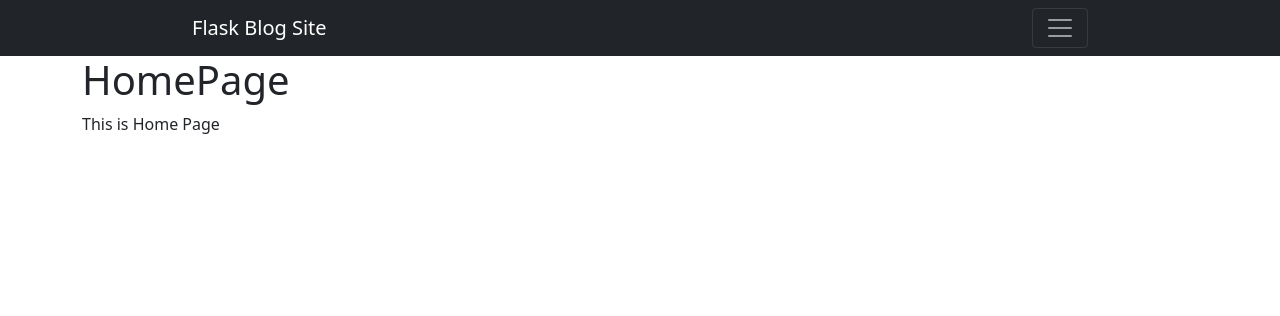
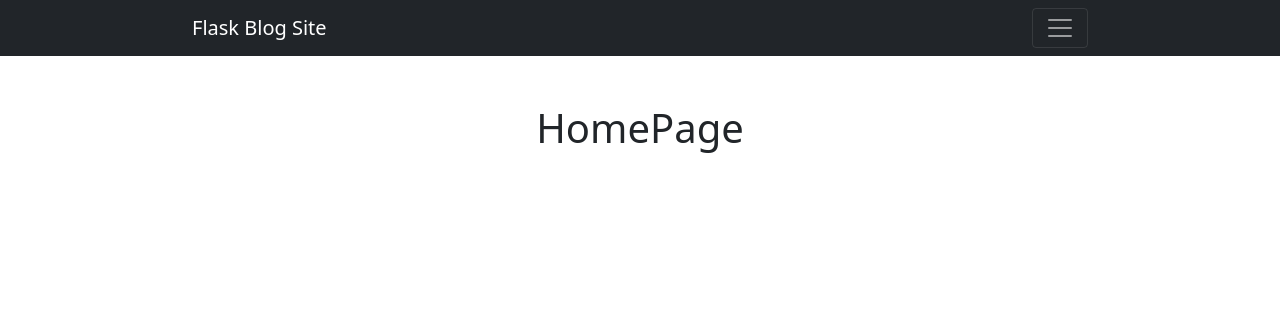
Before and after one commit to ruhulaminparvez/flask-buzzword, a Flask app: page / in a window 1280 px wide. Shown: the top 316 px of the page. Run offline with Flask 2, Linux system fonts and the light colour scheme; some libraries are stand-ins or nearby versions.

Commit message:
Final Project Complete

```diff
--- a/templates/about.html
+++ b/templates/about.html
@@ -6,5 +6,5 @@
 
 
 {% block content %}
-    <h1>AboutPage</h1>
+    <h1 class="text-center mt-5">AboutPage</h1>
 {% endblock %}
--- a/templates/edit.html
+++ b/templates/edit.html
@@ -7,7 +7,7 @@
 
 
 {% block content %}
-    <h1>Editing Posts</h1>
+    <h1 class="text-center mt-5">Editing Posts</h1>
 
     <hr>
     <h2>Edit:</h2>
--- a/templates/index.html
+++ b/templates/index.html
@@ -5,6 +5,6 @@
 {% endblock %}
 
 {% block content %}
-    <h1>HomePage</h1>
-    <p>This is Home Page</p>
+    <h1 class="text-center mt-5">HomePage</h1>
+
 {% endblock %}
```
